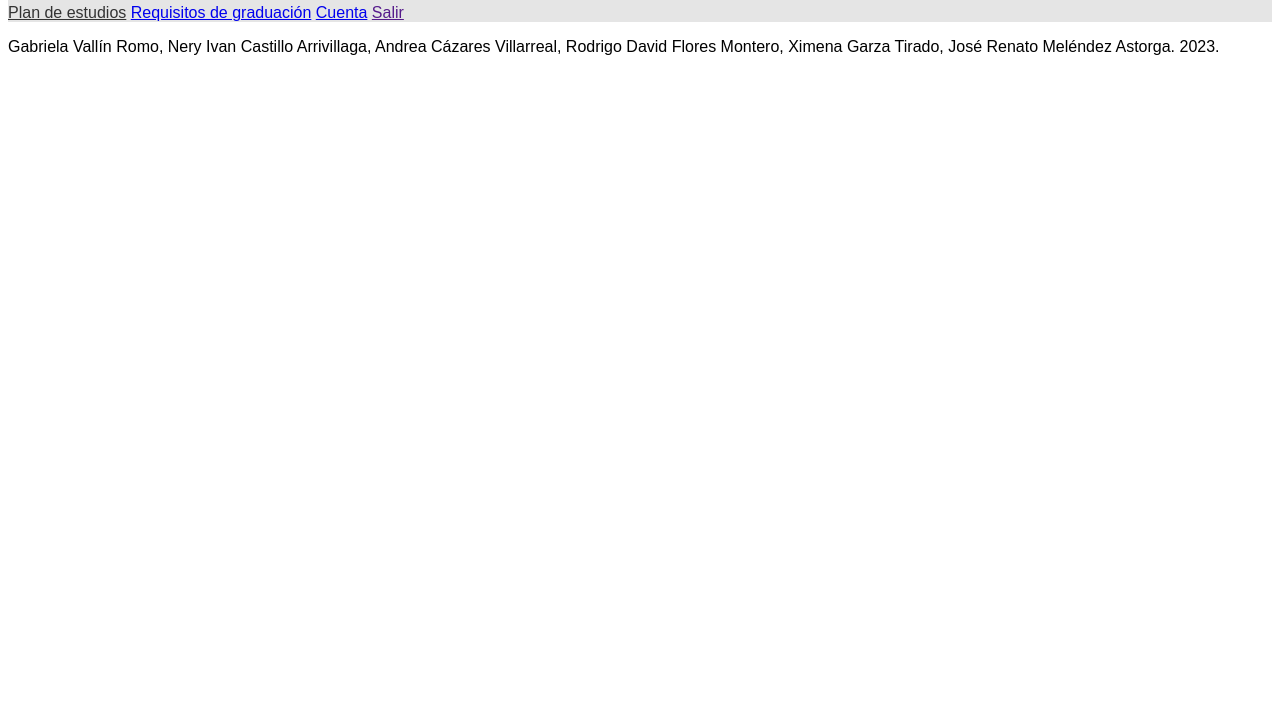
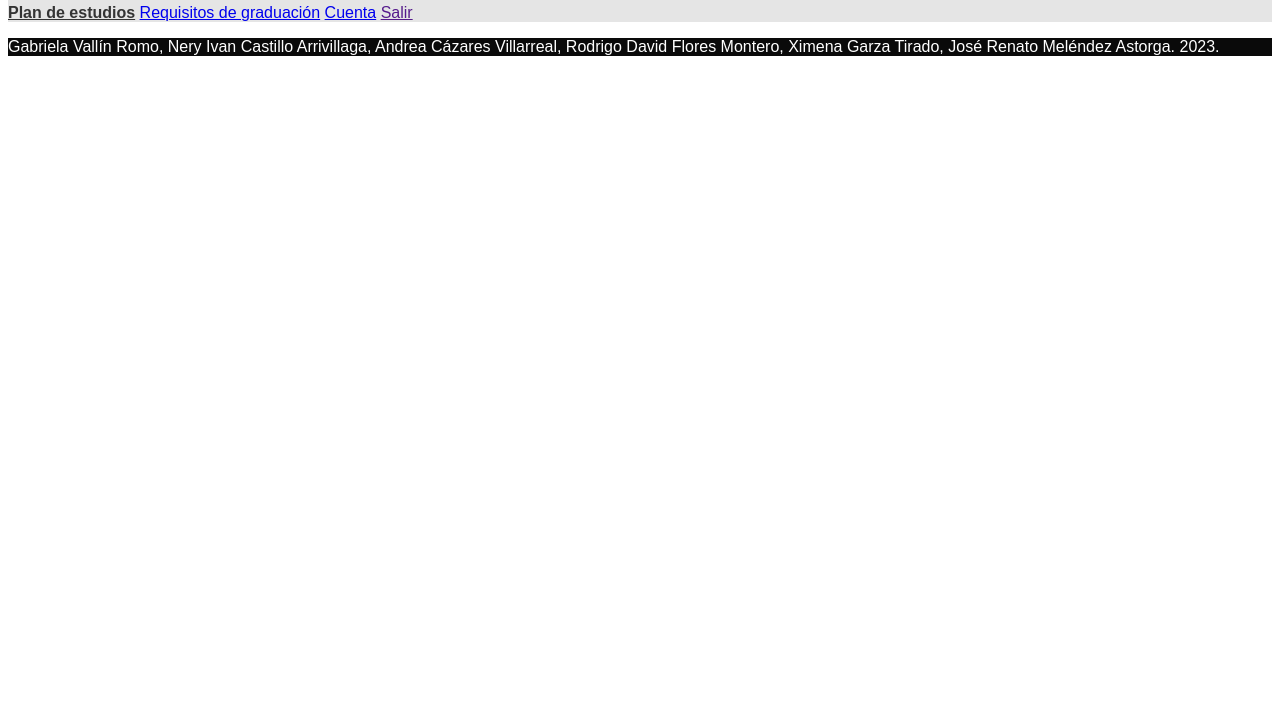
Before and after one commit to Gabyscrazyprojects/IIDTec21, a plain HTML site: page index.html in a window 1280 px wide. Shown: the part 87-800 px from the top of the page. Drawn offline with Linux system fonts and the light colour scheme.

Commit message:
Update style.css

```diff
--- a/style/style.css
+++ b/style/style.css
@@ -9,6 +9,12 @@ header p{
   color: #7B7B7B;
 }
 .selected{
-  font-style: bold;
+  font-weight: bold;
   color: #333333;
 }
+footer{
+  background-color: #0a0a0a;
+}
+footer p{
+  color: white;
+}
```
